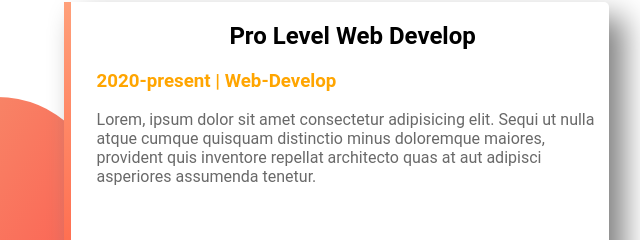
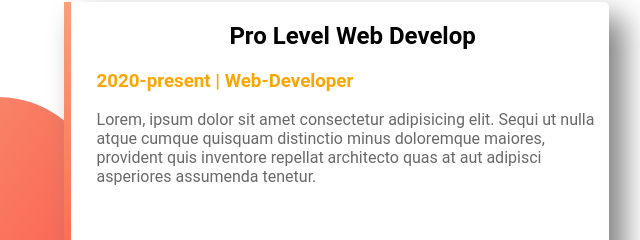
Before and after one commit to B4t33n/fast-web, a plain HTML site: page index.html in a window 1280 px wide. Shown: the part 1066-1306 px from the top of the page, 0-640 px from the left. Drawn offline with Linux system fonts and the light colour scheme.

Commit message:
Update index.html

```diff
--- a/index.html
+++ b/index.html
@@ -36,7 +36,7 @@
         <h2>Experiances</h2>
         <div id="pro-webdev" class="helf-width exper">
             <h2>Pro Level Web Develop</h2>
-            <h3 class="bold">2020-present | Web-Develop</h3>
+            <h3 class="bold">2020-present | Web-Developer</h3>
             <p>Lorem, ipsum dolor sit amet consectetur adipisicing elit. Sequi ut nulla atque cumque quisquam distinctio minus doloremque maiores, provident quis inventore repellat architecto quas at aut adipisci asperiores assumenda tenetur.</p>
 
         </div>
```
